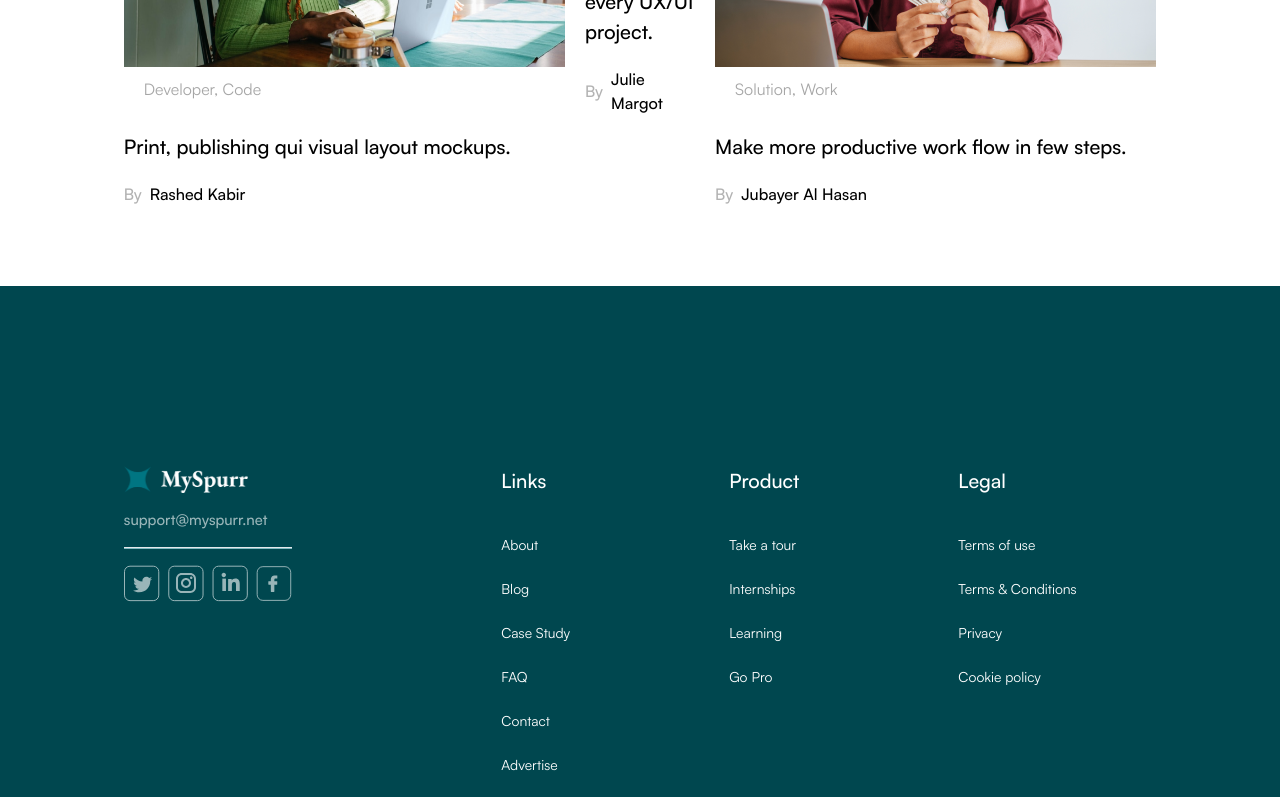
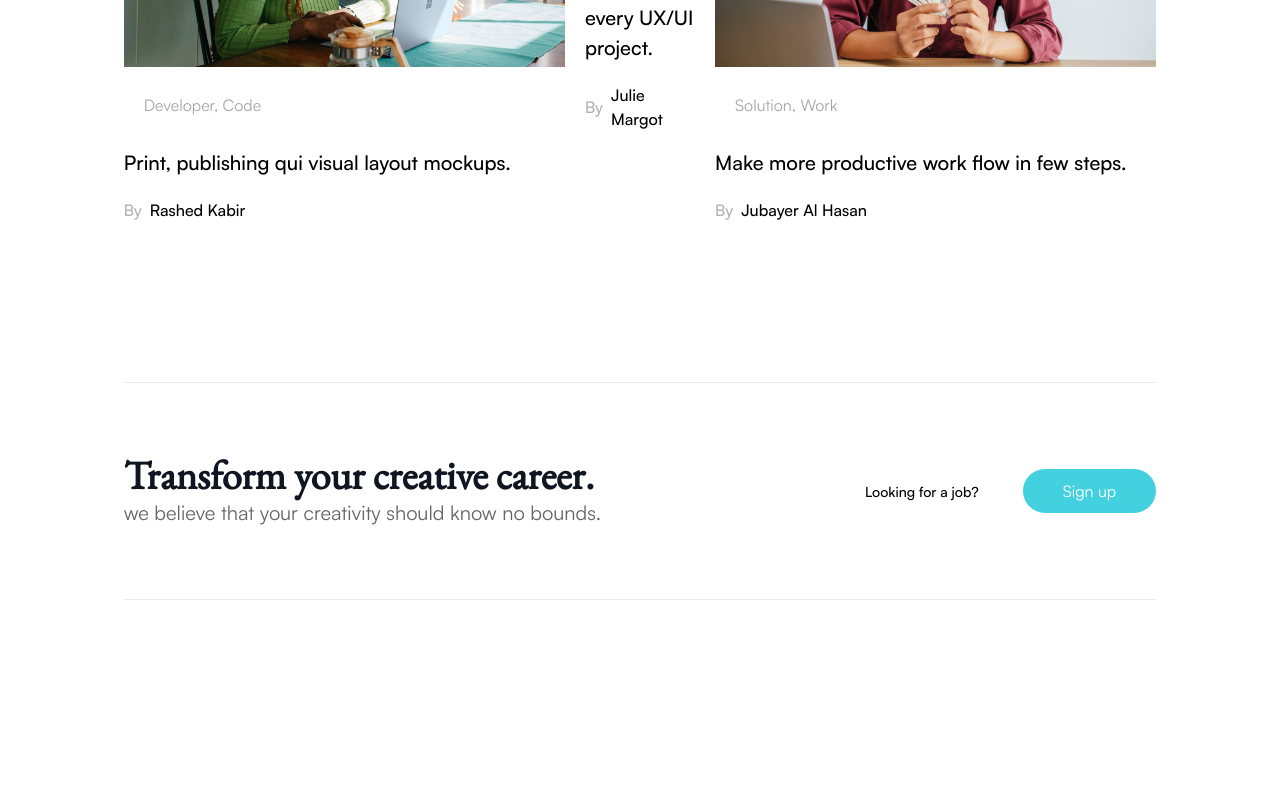
Before and after one commit to tobyakin/MySpurr-Landing-Page, a Vue app: page / in a window 1280 px wide. Shown: the part 7319-8116 px from the top of the page. Built offline with nearby package versions, Linux system fonts and the light colour scheme.

Commit message:
Docs: updated

```diff
--- a/src/components/Home/SectionSeven.vue
+++ b/src/components/Home/SectionSeven.vue
@@ -10,8 +10,8 @@
         <button class="text-[13.279px] font-Satoshi500 btn-brand">Explore More</button>
       </div>
     </div>
-    <div class="flex flex-row gap-5 pt-[40px]">
-      <div v-for="item in Guides" :key="item" class="flex-col flex h-auto">
+    <div class="flex lg:flex-row flex-col gap-5 pt-[40px]">
+      <div v-for="item in Guides" :key="item" class="flex-col flex gap-4 h-auto">
         <img :src="item.image" alt="" />
         <div class="flex flex-col gap-5">
           <span
@@ -27,6 +27,42 @@
           <p class="text-[#0000004D] text-[16px] font-Satoshi500 flex items-center gap-2">
             By <span class="text-[#000000]">{{ item.name }}</span>
           </p>
+        </div>
+      </div>
+    </div>
+    <div
+      class="my-40 py-10 border-t-[#EBEBEB] border-b-[#EBEBEB] border-t-[1px] border-b-[1px]"
+    >
+      <div
+        class="flex lg:flex-nowrap flex-wrap lg:gap-0 gap-10 items-center justify-between"
+      >
+        <div class="w-full">
+          <h2
+            class="text-[#101621] w-full text-[30px] lg:text-[40px] text-center lg:text-left leading-[29px] lg:leading-[44px] font-EBGaramond500"
+          >
+            Transform your creative career.
+          </h2>
+          <p
+            class="text-[#00000099] text-[20px] font-Satoshi400 text-center lg:text-left leading-[32px]"
+          >
+            we believe that your creativity should know no bounds.
+          </p>
+        </div>
+        <div
+          class="flex lg:flex-nowrap flex-wrap gap-8 lg:gap-1 justify-center lg:justify-end w-full lg:py-14 py-3 font-Satoshi500"
+        >
+          <div>
+            <a target="_blank" role="button" class="btn-light text-[18px]">
+              Looking for a job?
+            </a>
+          </div>
+          <div>
+            <a
+              role="button"
+              class="bg-brand p-3 mx-auto rounded-full px-10 text-white text-[16px] font-Satoshi400"
+              >Sign up
+            </a>
+          </div>
         </div>
       </div>
     </div>
```
